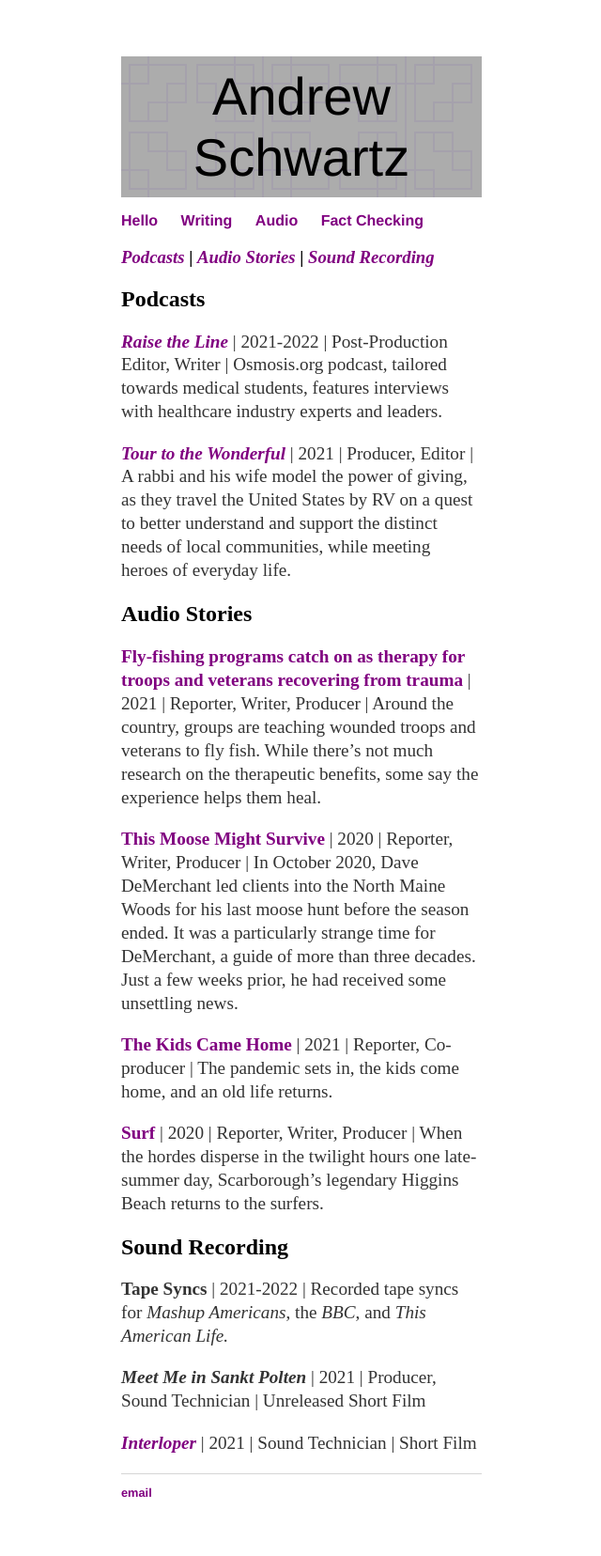
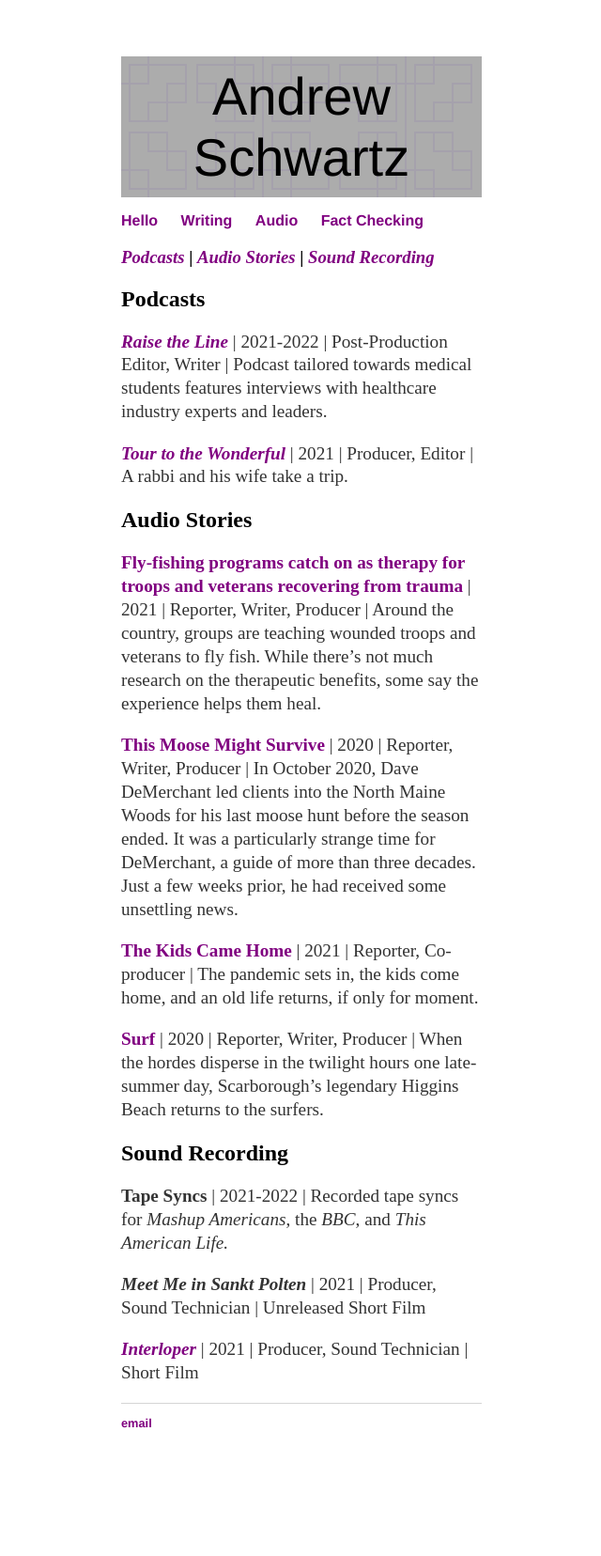
Before and after one commit to aonschwartz/aonschwartz.github.io, a Jekyll site: the page built from about/audio.md, in a window 1280 px wide. Shown: the whole page at 94% size, without its empty margins (319-959 px from the left). Built offline with Jekyll 4.4.1, drawn with Linux system fonts in a browser that asks for light colours; after the commit the page ends 1582 px from its top, so only the background shows below that.

Commit message:
Update audio.md

```diff
--- a/about/audio.md
+++ b/about/audio.md
@@ -8,9 +8,9 @@ layout: default
 
 ## <a name="Podcasts"><a/>Podcasts
 
-***[Raise the Line](https://www.osmosis.org/raisethelinepodcast)*** \| 2021-2022 \| Post-Production Editor, Writer \| Osmosis.org podcast, tailored towards medical students, features interviews with healthcare industry experts and leaders.
+***[Raise the Line](https://www.osmosis.org/raisethelinepodcast)*** \| 2021-2022 \| Post-Production Editor, Writer \| Podcast tailored towards medical students features interviews with healthcare industry experts and leaders.
 
-***[Tour to the Wonderful](https://podcasts.apple.com/us/podcast/tour-to-the-wonderful-podcast/id1547001141)*** \| 2021 \| Producer, Editor \| A rabbi and his wife model the power of giving, as they travel the United States by RV on a quest to better understand and support the distinct needs of local communities, while meeting heroes of everyday life.
+***[Tour to the Wonderful](https://podcasts.apple.com/us/podcast/tour-to-the-wonderful-podcast/id1547001141)*** \| 2021 \| Producer, Editor \| A rabbi and his wife take a trip.
 
 ## <a name="Audio Stories"><a/>Audio Stories
 
@@ -18,7 +18,7 @@ layout: default
 
 **[This Moose Might Survive ](https://soundcloud.com/andrew-schwartz-191964276/this-moose-might-survive)** \| 2020 \| Reporter, Writer, Producer \| In October 2020, Dave DeMerchant led clients into the North Maine Woods for his last moose hunt before the season ended. It was a particularly strange time for DeMerchant, a guide of more than three decades. Just a few weeks prior, he had received some unsettling news.
 
-**[The Kids Came Home](https://soundcloud.com/andrew-schwartz-191964276/the-kids-came-home)** \| 2021 \| Reporter, Co-producer \| The pandemic sets in, the kids come home, and an old life returns.
+**[The Kids Came Home](https://soundcloud.com/andrew-schwartz-191964276/the-kids-came-home)** \| 2021 \| Reporter, Co-producer \| The pandemic sets in, the kids come home, and an old life returns, if only for moment.
 
 **[Surf](https://soundcloud.com/andrew-schwartz-191964276/surfing)** \| 2020 \| Reporter, Writer, Producer \| When the hordes disperse in the twilight hours one late-summer day, Scarborough's legendary Higgins Beach returns to the surfers.
 
@@ -28,4 +28,4 @@ layout: default
 
 ***Meet Me in Sankt Polten*** \| 2021 \| Producer, Sound Technician \| Unreleased Short Film
 
-***[Interloper](https://www.youtube.com/watch?v=5JsN9_D1pP8)*** \| 2021 \| Sound Technician \| Short Film
+***[Interloper](https://www.youtube.com/watch?v=5JsN9_D1pP8)*** \| 2021 \| Producer, Sound Technician \| Short Film
```
